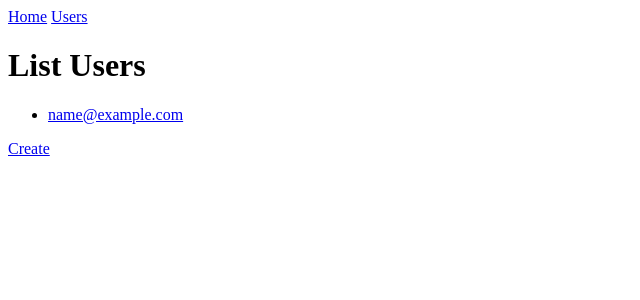
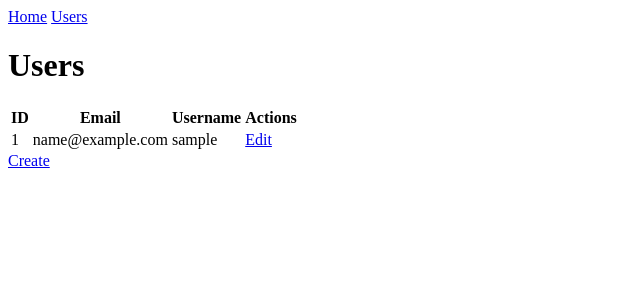
Before and after one commit to nialltiernan/JackBone, a Symfony app: template templates/user/index.html.twig in a window 1280 px wide. Shown: the top 300 px of the page, without its empty margins (0-640 px from the left). Run offline with Twig, Linux system fonts and the light colour scheme; the template is opened without the code that fills it: most values are stand-ins (such as "Sample title", 1, 10 or a date in 2020); some libraries are stand-ins or nearby versions.

Commit message:
User stuff

```diff
--- a/src/Form/UserType.php
+++ b/src/Form/UserCreate.php
@@ -10,7 +10,7 @@ use Symfony\Component\Form\Extension\Core\Type\TextType;
 use Symfony\Component\Form\FormBuilderInterface;
 use Symfony\Component\OptionsResolver\OptionsResolver;
 
-class UserType extends AbstractType
+class UserCreate extends AbstractType
 {
     public function buildForm(FormBuilderInterface $builder, array $options)
     {
--- a/templates/user/index.html.twig
+++ b/templates/user/index.html.twig
@@ -2,15 +2,36 @@
 {% block title %}List users{% endblock %}
 
 {% block body %}
-    <h1>List Users</h1>
+    <h1>Users</h1>
 
-    <ul>
+    {% for message in app.flashes('success') %}
+        <div class="alert alert-success">
+            {{ message }}
+        </div>
+    {% endfor %}
+
+    <table class="table">
+        <thead>
+        <tr>
+            <th scope="col">ID</th>
+            <th scope="col">Email</th>
+            <th scope="col">Username</th>
+            <th scope="col">Actions</th>
+        </tr>
+        </thead>
+        <tbody>
         {% for user in users %}
-            <li>
-                <a href="{{ path('users.show', {user: user.id}) }}">{{ user.email }}</a>
-            </li>
+            <tr>
+                <td>{{ user.id }}</td>
+                <td>{{ user.email }}</td>
+                <td>{{ user.username }}</td>
+                <td>
+                    <a href="{{ path('users.show', {user: user.id}) }}" class="btn btn-success">Edit</a>
+                </td>
+            </tr>
         {% endfor %}
-    </ul>
+        </tbody>
+    </table>
 
     <a href="{{ path('users.create') }}">Create</a>
 {% endblock %}
--- a/templates/user/show.html.twig
+++ b/templates/user/show.html.twig
@@ -2,5 +2,5 @@
 {% block title %}Show user{% endblock %}
 
 {% block body %}
-    User ID = {{ user.id }}
+    <h2>{{ user.email }}</h2>
 {% endblock %}
```
Also changed, not shown: src/Controller/UserController.php (+10 -14 lines).
